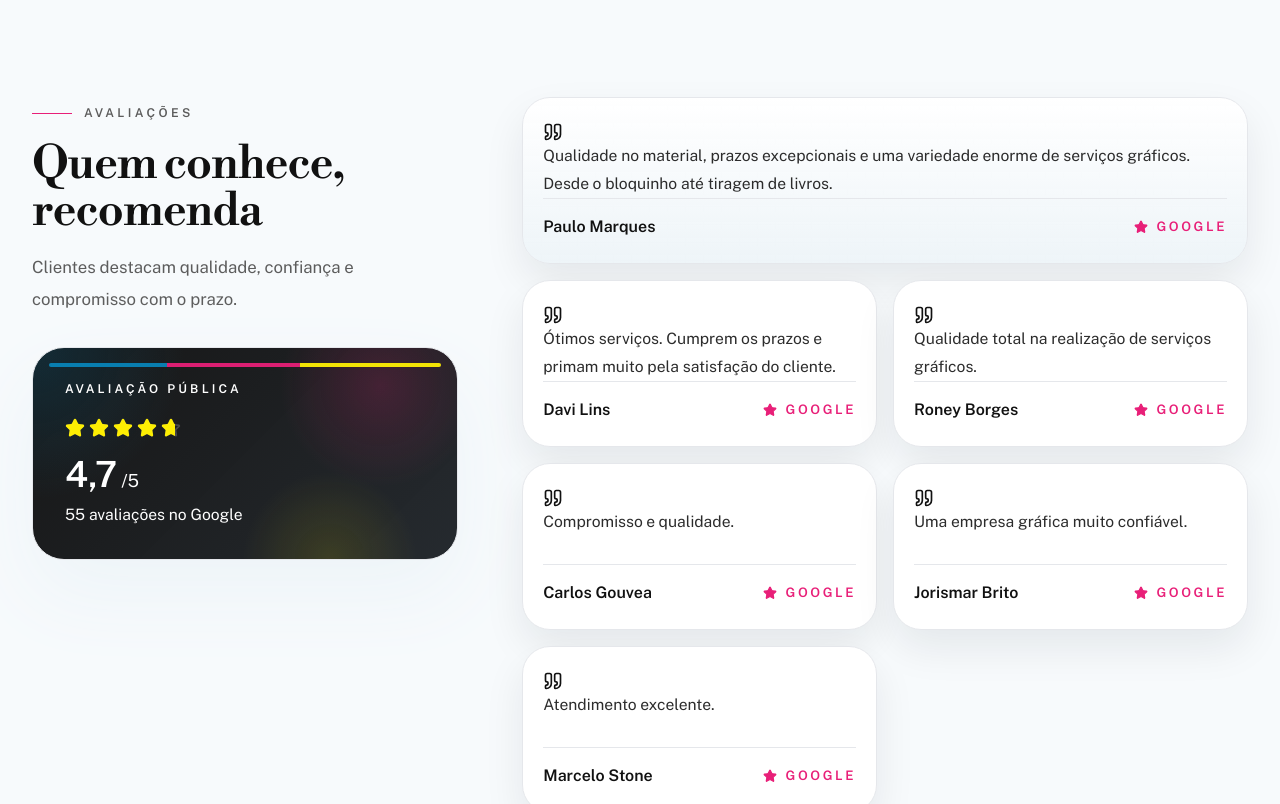
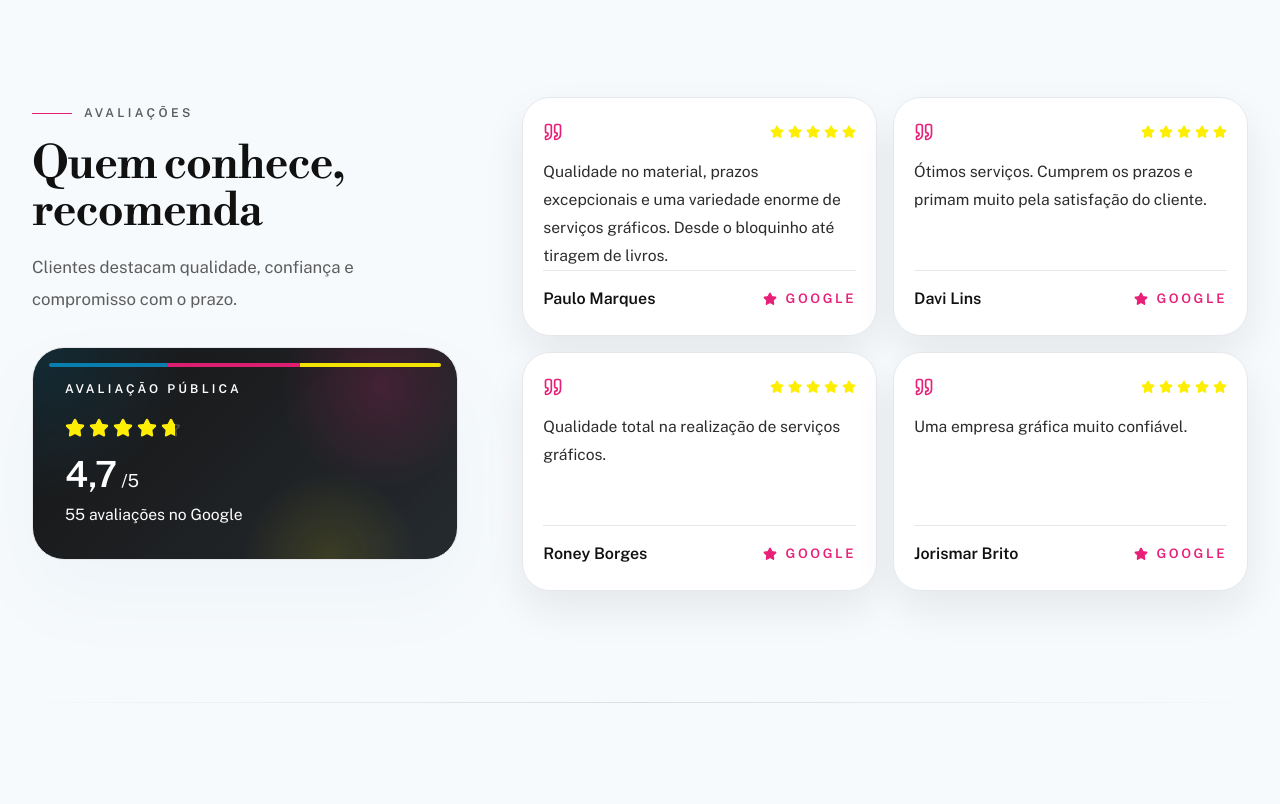
Before and after one commit to leonardodesaboia/Marcograf, a React (Vite) app: page / in a window 1280 px wide. Shown: the part 8520-9324 px from the top of the page. Built offline with nearby package versions, Linux system fonts and the light colour scheme.

Commit message:
fix: ajuste nas avaliações

```diff
--- a/src/components/sections/Testimonials.tsx
+++ b/src/components/sections/Testimonials.tsx
@@ -9,6 +9,7 @@ import { Section } from "@/components/layout/Section";
 export function Testimonials() {
   const fullStars = Math.floor(company.rating);
   const partialStar = company.rating - fullStars;
+  const visibleTestimonials = testimonials;
 
   return (
     <Section id={sectionIds.testimonials} className="section-divider">
@@ -45,22 +46,24 @@ export function Testimonials() {
         </div>
 
         <div className="grid auto-rows-fr gap-3 sm:gap-4 md:grid-cols-2">
-          {testimonials.map((item, index) => (
+          {visibleTestimonials.map((item, index) => (
             <motion.article
               key={item.name}
               initial={{ opacity: 0, y: 20 }}
               whileInView={{ opacity: 1, y: 0 }}
               viewport={{ once: true, amount: 0.15 }}
               transition={{ duration: 0.35, delay: index * 0.04 }}
-              className={index === 0 ? "md:col-span-2" : undefined}
             >
-              <div
-                className={`flex h-full flex-col rounded-[1.15rem] border border-ink/10 px-4 py-5 shadow-soft sm:rounded-[1.75rem] sm:px-5 sm:py-6 ${
-                  index === 0 ? "bg-editorial-paper" : "bg-surface"
-                }`}
-              >
-                <Quote className="h-5 w-5 text-brand/75" aria-hidden="true" />
-                <p className="text-[0.98rem] leading-7 text-graphite">{item.text}</p>
+              <div className="flex h-full flex-col rounded-[1.15rem] border border-ink/10 bg-surface px-4 py-5 shadow-soft sm:rounded-[1.75rem] sm:px-5 sm:py-6">
+                <div className="flex items-center justify-between gap-3">
+                  <Quote className="h-5 w-5 text-brand" aria-hidden="true" />
+                  <div className="inline-flex items-center gap-1 text-yellow" aria-label="Avaliação máxima no Google">
+                    {Array.from({ length: 5 }).map((_, starIndex) => (
+                      <Star key={starIndex} className="h-3.5 w-3.5 fill-current" aria-hidden="true" />
+                    ))}
+                  </div>
+                </div>
+                <p className="mt-4 text-[0.98rem] leading-7 text-graphite">{item.text}</p>
                 <div className="mt-auto flex flex-col gap-2 border-t border-ink/8 pt-4 sm:flex-row sm:items-center sm:justify-between">
                   <p className="text-base font-semibold text-ink">{item.name}</p>
                   <div className="inline-flex items-center gap-2 text-[0.82rem] font-semibold uppercase tracking-[0.14em] text-brand sm:tracking-[0.2em]">
--- a/src/data/testimonials.ts
+++ b/src/data/testimonials.ts
@@ -12,15 +12,7 @@ export const testimonials = [
     text: "Qualidade total na realização de serviços gráficos.",
   },
   {
-    name: "Carlos Gouvea",
-    text: "Compromisso e qualidade.",
-  },
-  {
     name: "Jorismar Brito",
     text: "Uma empresa gráfica muito confiável.",
   },
-  {
-    name: "Marcelo Stone",
-    text: "Atendimento excelente.",
-  },
 ] as const;
```
